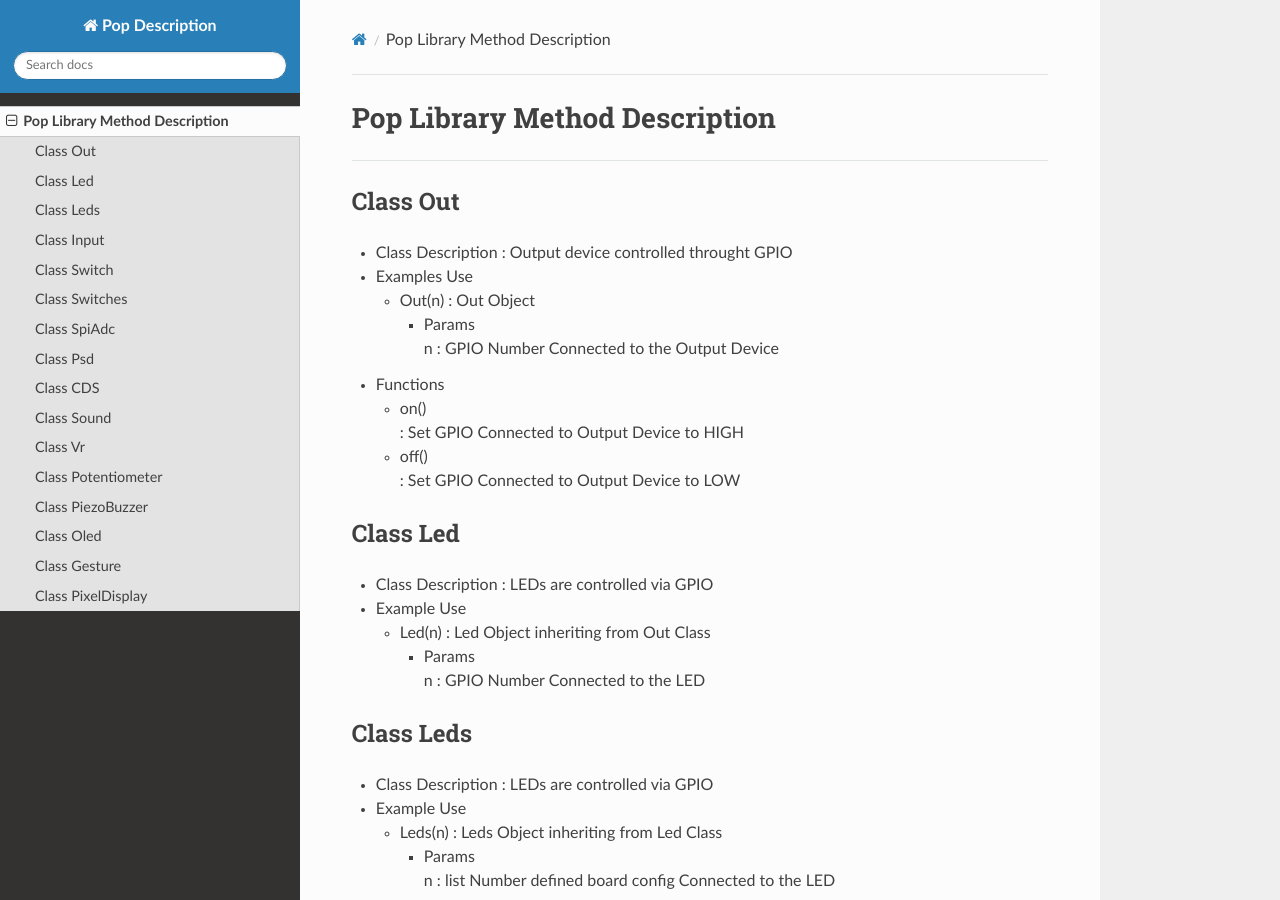
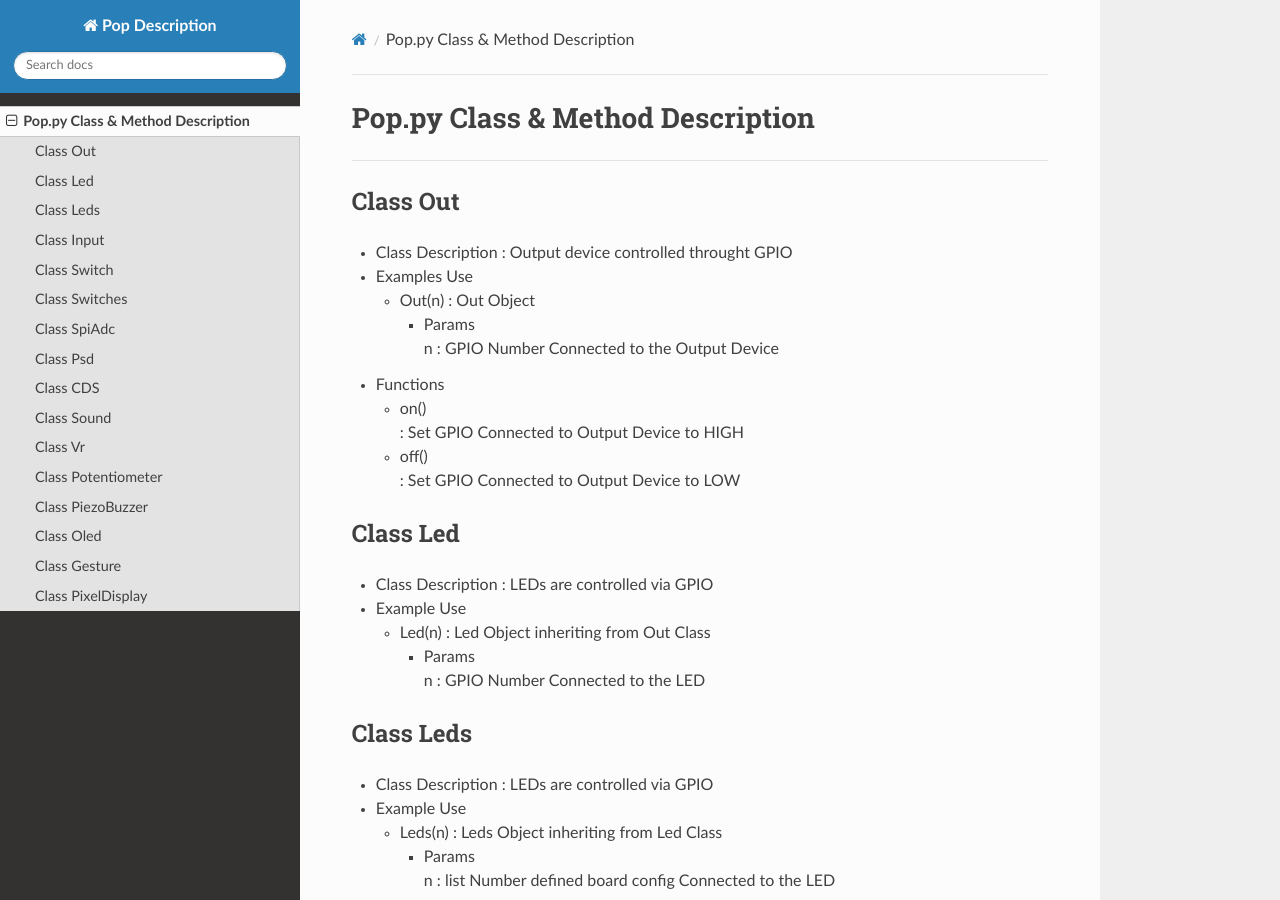
Before and after one commit to hbe-dev/pop_docs, an MkDocs documentation site: the page built from docs/index.md, in a window 1280 px wide and 900 px high. Built offline with MkDocs 1.6.1, drawn with Linux system fonts in a browser that asks for light colours; nearby versions of some CDN libraries.

Commit message:
Update index.md

```diff
--- a/docs/index.md
+++ b/docs/index.md
@@ -1,4 +1,4 @@
-# Pop Library Method Description
+# Pop.py Class & Method Description
 <hr/>
 ## Class Out
 * Class Description : Output device controlled throught GPIO
```
